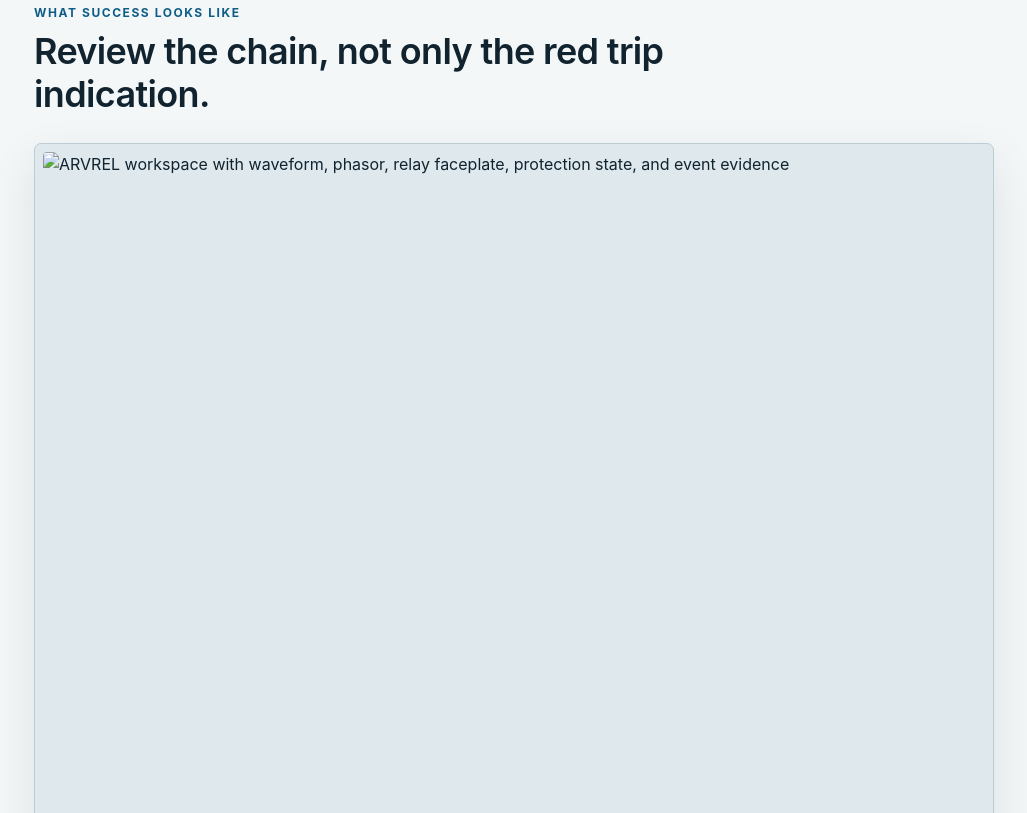
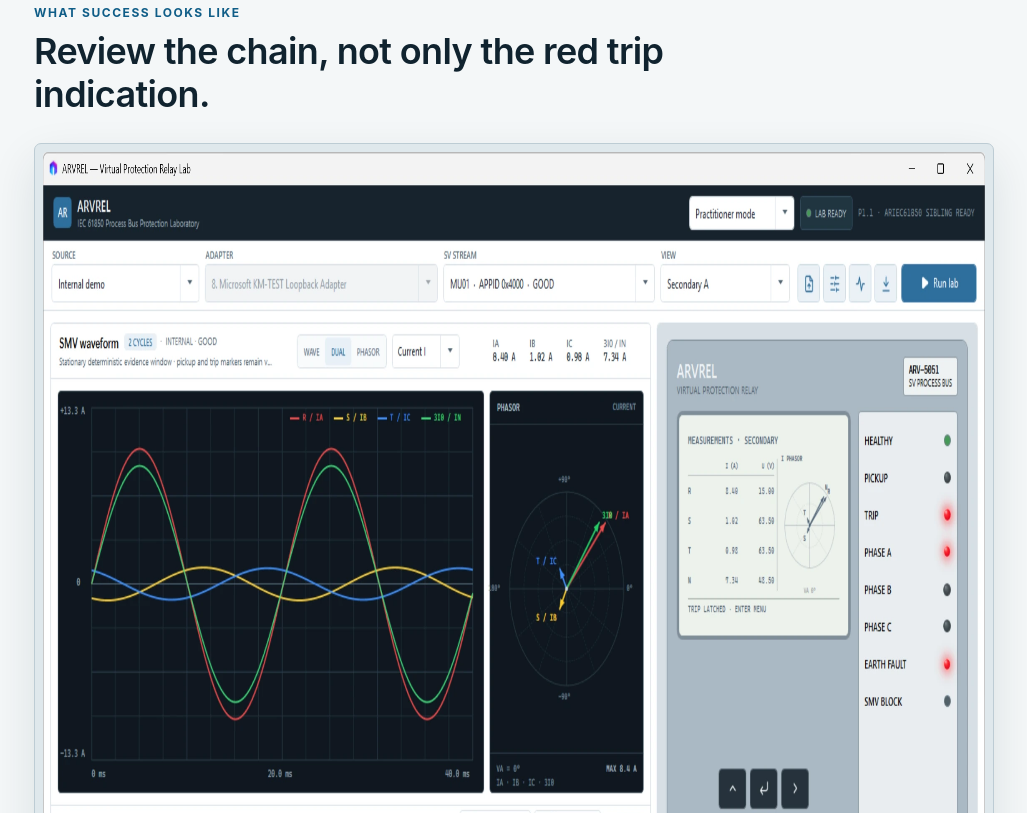
Before and after one commit to masarray/arvrel, a plain HTML site: page docs/quick-start.html in a window 1280 px wide. Shown: the part 1507-2320 px from the top of the page, without its empty margins (16-1043 px from the left). Drawn offline with Linux system fonts and the light colour scheme; files whose address does not match are found by name.

Commit message:
docs: use canonical workspace WebP asset

```diff
--- a/docs/quick-start.html
+++ b/docs/quick-start.html
@@ -23,7 +23,7 @@
 <li>Open the relay LCD or operation evidence view and confirm the operated element, phase/earth cause, timestamps, operating quantity, settings identity, and trust state.</li>
 <li>Reset the trip latch and repeat once to confirm reproducibility.</li>
 </ol></div></section>
-<section><div class="wrap"><div class="section-heading"><p class="section-kicker">What success looks like</p><h2>Review the chain, not only the red trip indication.</h2></div><figure class="hero-visual" style="max-width:960px;background:#dfe8ec;border-color:#bdccd4;box-shadow:var(--shadow)"><img src="assets/arvrel-main.png" width="1600" height="950" alt="ARVREL workspace with waveform, phasor, relay faceplate, protection state, and event evidence"><figcaption style="color:#526a76">Use the workspace to connect input quantities, trust state, protection behavior, and operation evidence.</figcaption></figure><div class="grid-2" style="margin-top:18px">
+<section><div class="wrap"><div class="section-heading"><p class="section-kicker">What success looks like</p><h2>Review the chain, not only the red trip indication.</h2></div><figure class="hero-visual" style="max-width:960px;background:#dfe8ec;border-color:#bdccd4;box-shadow:var(--shadow)"><img src="assets/arvrel-main.webp" width="1600" height="950" alt="ARVREL workspace with waveform, phasor, relay faceplate, protection state, and event evidence"><figcaption style="color:#526a76">Use the workspace to connect input quantities, trust state, protection behavior, and operation evidence.</figcaption></figure><div class="grid-2" style="margin-top:18px">
 <div class="card"><h3>Measurement and trust</h3><ul class="check-list"><li>Stable complete waveform and phasor windows</li><li>Expected phase and residual quantities</li><li>Healthy internal-source trust state</li><li><code>AllowsMeasurement</code>, <code>AllowsPickup</code>, and <code>AllowsTrip</code> consistent with the scenario</li></ul></div>
 <div class="card"><h3>Protection and evidence</h3><ul class="check-list"><li>Expected element pickup and timing</li><li>Correct phase/earth cause attribution</li><li>Virtual trip latch and operated-element identity</li><li>Settings revision/fingerprint and exportable operation record</li></ul></div>
 </div></div></section>
```
